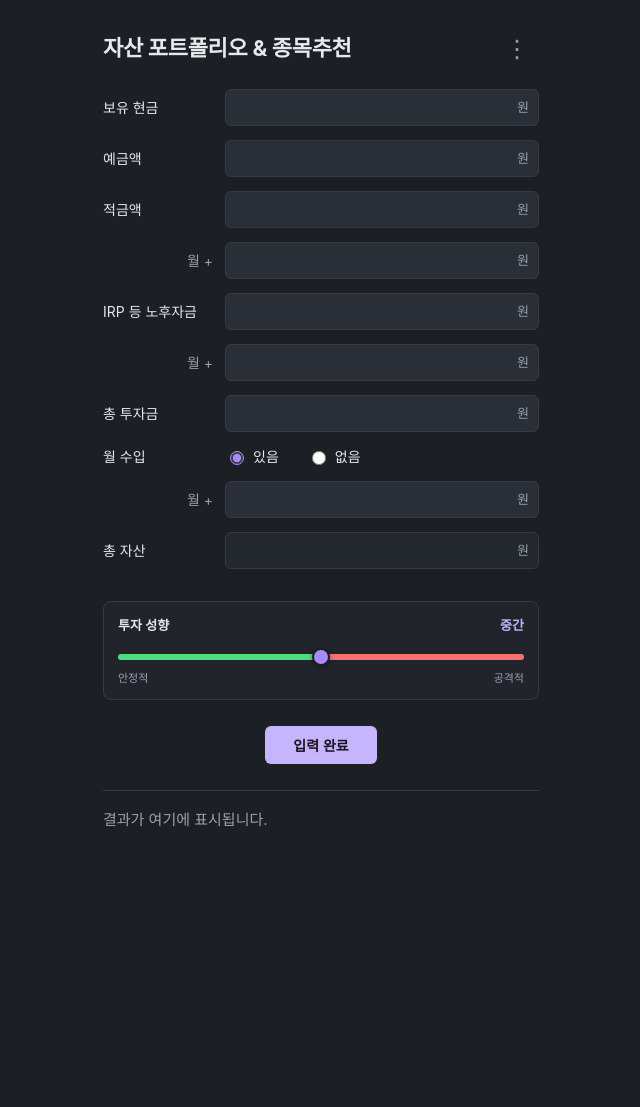
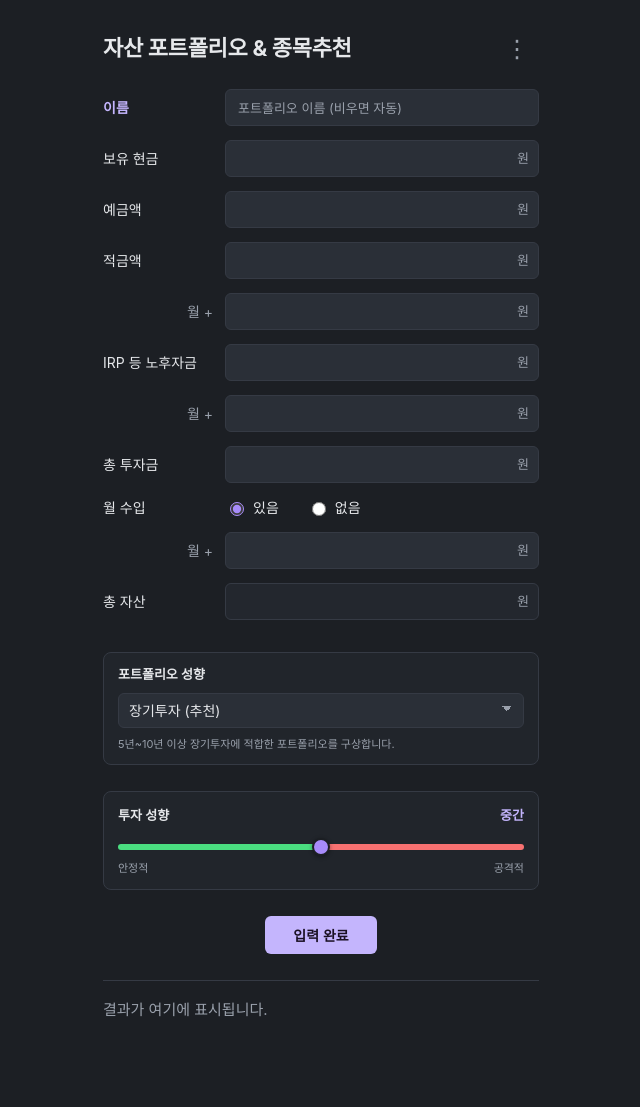
Before and after one commit to nameisnoting/Investment_Site, a Flask app: page / in a window 1280 px wide. Shown: the whole page, without its empty margins (319-959 px from the left). Before the commit the page ends 827 px from the top, so only its background shows below. Run offline with Flask 3, Linux system fonts and the light colour scheme.

Commit message:
Phase A: 포트폴리오 성향 드롭다운 + 저장 시스템 확장 (5→20, 페이지네이션)
UI 추가:
- 포트폴리오 성향 드롭다운 4종: 장기투자 / 폭등시그널 / 모멘텀 추종 / 혼합
  각 항목 description 표시 (리스크 높을수록 색상 경고 강화)
- 포트폴리오 이름 입력 (선택, 비우면 자동 "포트폴리오 A~T" 부여)

저장 시스템 (localStorage):
- 5개 → 20개로 확장 (storage key v1 → v2 마이그레이션 포함)
- 5개씩 페이지네이션 (◀ 1/4 ▶ 컨트롤)
- 개별 삭제 버튼 (각 항목 ✕)
- 자동 이름 부여: 살아있는 라벨 중 빠진 첫 알파벳 재사용
- 사용자 지정 이름은 보호 (자동 라벨에서 제외)
- 20개 가득 차면 FIFO로 가장 오래된 항목 제거
- 헤더에 "N/20" 카운트 표시
- 카드에 strategy 태그 표시 (장기/폭등/모멘텀/혼합 색상별)

백엔드:
- strategy 파라미터 수신 (Phase A에선 받기만, 분기 로직은 Phase B/C/D에서 적용)
- profile dict에 strategy 포함하여 응답
- 잘못된 strategy 값은 long_term으로 fallback

다음 단계: Phase B (폭등시그널 로직)부터 진행 예정

```diff
--- a/app.py
+++ b/app.py
@@ -66,6 +66,11 @@ def derive_profile_and_cfg(data: Dict[str, Any]):
     risk_level = int(data.get("risk_level", 3) or 3)
     risk_level = max(1, min(risk_level, 5))
 
+    # 포트폴리오 전략 (Phase A에선 수신만, Phase B/C/D에서 분기 적용)
+    strategy = str(data.get("strategy", "long_term")).lower()
+    if strategy not in ("long_term", "surge", "momentum", "mixed"):
+        strategy = "long_term"
+
     # ── 고용 상태 분기 ────────────────────────────────────────
     if not has_income:
         status = "unemployed"
@@ -131,7 +136,7 @@ def derive_profile_and_cfg(data: Dict[str, Any]):
     adjusted = max(0.10, min(cfg.core_ratio * core_mult, 0.95))
     cfg = replace(cfg, core_ratio=adjusted)
 
-    return profile, cfg, tier, current_invest, monthly_income, risk_level, deposit_keep_amount
+    return profile, cfg, tier, current_invest, monthly_income, risk_level, deposit_keep_amount, strategy
 
 
 # ──────────────────────────────────────────────────────────────
@@ -207,7 +212,7 @@ def index():
 @app.route("/api/advise", methods=["POST"])
 def advise():
     data = request.get_json(force=True, silent=True) or {}
-    profile, cfg, tier, current_invest, monthly_income, risk_level, deposit_keep_amount = \
+    profile, cfg, tier, current_invest, monthly_income, risk_level, deposit_keep_amount, strategy = \
         derive_profile_and_cfg(data)
 
     advisor = InvestmentAdvisor(cfg, profile)
@@ -240,6 +245,7 @@ def advise():
                 "usd_krw_rate": profile.usd_krw_rate,
                 "risk_level": risk_level,
                 "deposit_keep_amount": deposit_keep_amount,
+                "strategy": strategy,
             },
             "us_regime": _serialize_regime(us_regime),
             "kr_regime": _serialize_regime(kr_regime),
--- a/static/script.js
+++ b/static/script.js
@@ -5,14 +5,51 @@
   const kebabBtn = document.getElementById("kebab-btn");
   const kebabMenu = document.getElementById("kebab-menu");
   const kebabList = document.getElementById("kebab-list");
+  const kebabCount = document.getElementById("kebab-count");
+  const kebabPager = document.getElementById("kebab-pager");
+  const kebabPrev = document.getElementById("kebab-prev");
+  const kebabNext = document.getElementById("kebab-next");
+  const kebabPagerInfo = document.getElementById("kebab-pager-info");
   const kebabClearWrap = document.getElementById("kebab-clear-wrap");
   const kebabClear = document.getElementById("kebab-clear");
+  const portNameInput = document.getElementById("port_name");
+  const strategySelect = document.getElementById("strategy");
+  const strategyDesc = document.getElementById("strategy-desc");
 
   const ASSET_FIELDS = ["cash", "deposits", "savings", "retirement", "current_invest"];
 
-  const STORAGE_KEY = "asset_portfolios_v1";
-  const MAX_SAVED = 5;
-  const LABEL_CHARS = ["A", "B", "C", "D", "E"];
+  // 저장 schema v2로 마이그레이션 (name/strategy 필드 추가)
+  const STORAGE_KEY = "asset_portfolios_v2";
+  const OLD_STORAGE_KEY = "asset_portfolios_v1";
+  const MAX_SAVED = 20;
+  const PAGE_SIZE = 5;
+  // 20개 라벨 (A ~ T)
+  const LABEL_CHARS = "ABCDEFGHIJKLMNOPQRST".split("");
+
+  const STRATEGY_LABEL = {
+    long_term: "장기투자",
+    surge:     "폭등시그널",
+    momentum:  "모멘텀",
+    mixed:     "혼합",
+  };
+
+  const STRATEGY_DESC = {
+    long_term: { text: "5년~10년 이상 장기투자에 적합한 포트폴리오를 구상합니다.", cls: "" },
+    surge:     { text: "중단기 투자에 적합한 포트폴리오를 구상합니다. 리스크가 크기 때문에 주의가 필요합니다.", cls: "warn" },
+    momentum:  { text: "단기 트레이딩에 적합한 포트폴리오를 구상합니다. 리스크가 매우 크기 때문에 소량의 자산만 투입하는 것을 추천드립니다.", cls: "bad" },
+    mixed:     { text: "중장단기 종목을 적절히 혼합하여 포트폴리오를 구상합니다.", cls: "" },
+  };
+
+  let currentPage = 0;   // 0-indexed
+
+  function syncStrategyDesc() {
+    const v = strategySelect.value;
+    const d = STRATEGY_DESC[v] || STRATEGY_DESC.long_term;
+    strategyDesc.textContent = d.text;
+    strategyDesc.className = "strategy-desc" + (d.cls ? " " + d.cls : "");
+  }
+  strategySelect.addEventListener("change", syncStrategyDesc);
+  syncStrategyDesc();
 
   const RISK_LABELS = {
     1: "안정적",
@@ -92,6 +129,8 @@
       has_income:         document.querySelector('input[name="has_income"]:checked').value,
       monthly_income:     parseNum(monthlyIncomeInput.value),
       risk_level:         parseInt(riskInput.value, 10) || 3,
+      strategy:           strategySelect.value || "long_term",
+      port_name:          (portNameInput.value || "").trim(),
     };
 
     submitBtn.disabled = true;
@@ -127,9 +166,26 @@
   function loadSaved() {
     try {
       const raw = localStorage.getItem(STORAGE_KEY);
-      if (!raw) return [];
-      const parsed = JSON.parse(raw);
-      return Array.isArray(parsed) ? parsed : [];
+      if (raw) {
+        const parsed = JSON.parse(raw);
+        return Array.isArray(parsed) ? parsed : [];
+      }
+      // v1 마이그레이션: 기존 5개짜리 데이터 살리기
+      const oldRaw = localStorage.getItem(OLD_STORAGE_KEY);
+      if (oldRaw) {
+        const old = JSON.parse(oldRaw);
+        if (Array.isArray(old)) {
+          const migrated = old.map(e => ({
+            ...e,
+            name: null,            // 자동이름 부여 대상
+            isCustomName: false,
+            strategy: e.input?.strategy || "long_term",
+          }));
+          writeSaved(migrated);
+          return migrated;
+        }
+      }
+      return [];
     } catch {
       return [];
     }
@@ -143,11 +199,50 @@
     }
   }
 
+  // 자동이름 부여: 살아있는 자동이름 중 빠진 첫 알파벳, 없으면 다음 새 알파벳
+  function nextAutoName(arr) {
+    const usedAutoLabels = new Set(
+      arr.filter(e => !e.isCustomName && e.name)
+         .map(e => e.name.replace(/^포트폴리오\s*/, ""))
+    );
+    for (const c of LABEL_CHARS) {
+      if (!usedAutoLabels.has(c)) return `포트폴리오 ${c}`;
+    }
+    // A~T 모두 차면 (FIFO로 자리 비울 거라 거의 발생 안 함)
+    return `포트폴리오 ${LABEL_CHARS[arr.length % LABEL_CHARS.length]}`;
+  }
+
   function savePortfolio(input, result) {
     const arr = loadSaved();
-    arr.push({ savedAt: Date.now(), input, result });
-    while (arr.length > MAX_SAVED) arr.shift();   // 오래된 것부터 제거 (FIFO)
+    const customName = (input.port_name || "").trim();
+
+    // 20개 가득 차면 가장 오래된 거 제거 (FIFO)
+    while (arr.length >= MAX_SAVED) arr.shift();
+
+    arr.push({
+      savedAt:      Date.now(),
+      name:         customName || nextAutoName(arr),
+      isCustomName: !!customName,
+      strategy:     input.strategy || "long_term",
+      input,
+      result,
+    });
     writeSaved(arr);
+
+    // 마지막 페이지로 이동 (방금 저장한 항목 보이도록)
+    const totalPages = Math.max(1, Math.ceil(arr.length / PAGE_SIZE));
+    currentPage = totalPages - 1;
+    renderKebabList();
+  }
+
+  function deleteEntry(idx) {
+    const arr = loadSaved();
+    if (idx < 0 || idx >= arr.length) return;
+    arr.splice(idx, 1);
+    writeSaved(arr);
+    // 빈 페이지로 가지 않게 보정
+    const totalPages = Math.max(1, Math.ceil(arr.length / PAGE_SIZE));
+    if (currentPage >= totalPages) currentPage = totalPages - 1;
     renderKebabList();
   }
 
@@ -162,19 +257,45 @@
 
   function renderKebabList() {
     const arr = loadSaved();
+    kebabCount.textContent = `${arr.length}/${MAX_SAVED}`;
+
     if (arr.length === 0) {
       kebabList.innerHTML = `<div class="kebab-empty">저장된 항목 없음</div>`;
       kebabClearWrap.hidden = true;
+      kebabPager.hidden = true;
       return;
     }
-    kebabList.innerHTML = arr.map((entry, idx) => {
-      const label = LABEL_CHARS[idx] || `?${idx}`;
+
+    const totalPages = Math.ceil(arr.length / PAGE_SIZE);
+    if (currentPage >= totalPages) currentPage = totalPages - 1;
+    if (currentPage < 0) currentPage = 0;
+
+    const start = currentPage * PAGE_SIZE;
+    const end   = Math.min(start + PAGE_SIZE, arr.length);
+
+    kebabList.innerHTML = arr.slice(start, end).map((entry, localIdx) => {
+      const globalIdx = start + localIdx;
+      const name = entry.name || `포트폴리오 ${LABEL_CHARS[globalIdx] || "?"}`;
+      const strategy = entry.strategy || "long_term";
+      const strategyLabel = STRATEGY_LABEL[strategy] || strategy;
       return `
-        <div class="kebab-item" data-idx="${idx}">
-          <span class="label">포트폴리오 ${label}</span>
-          <span class="meta">${fmtDate(entry.savedAt)}</span>
+        <div class="kebab-item" data-idx="${globalIdx}">
+          <div class="label-wrap">
+            <span class="label">${escape(name)}</span>
+            <span class="meta">
+              <span class="strategy-tag ${escape(strategy)}">${escape(strategyLabel)}</span>
+              ${fmtDate(entry.savedAt)}
+            </span>
+          </div>
+          <button type="button" class="item-delete" data-del="${globalIdx}" aria-label="삭제">✕</button>
         </div>`;
     }).join("");
+
+    // 페이지네이션
+    kebabPager.hidden = (totalPages <= 1);
+    kebabPagerInfo.textContent = `${currentPage + 1} / ${totalPages}`;
+    kebabPrev.disabled = (currentPage === 0);
+    kebabNext.disabled = (currentPage >= totalPages - 1);
     kebabClearWrap.hidden = false;
   }
 
@@ -193,6 +314,8 @@
     setField("current_invest",     input.current_invest);
     setField("monthly_income",     input.monthly_income);
 
+    portNameInput.value = input.port_name || "";
+
     const incomeRadio = document.querySelector(
       `input[name="has_income"][value="${input.has_income || "yes"}"]`
     );
@@ -203,6 +326,10 @@
     if (input.risk_level) {
       riskInput.value = String(input.risk_level);
       syncRiskLabel();
+    }
+    if (input.strategy) {
+      strategySelect.value = input.strategy;
+      syncStrategyDesc();
     }
   }
 
@@ -233,15 +360,36 @@
   });
 
   kebabList.addEventListener("click", (e) => {
+    // 개별 삭제 버튼 우선
+    const delBtn = e.target.closest(".item-delete");
+    if (delBtn) {
+      e.stopPropagation();
+      const idx = parseInt(delBtn.dataset.del, 10);
+      if (Number.isFinite(idx)) deleteEntry(idx);
+      return;
+    }
+    // 아니면 카드 클릭 → 복원
     const item = e.target.closest(".kebab-item");
     if (!item) return;
     const idx = parseInt(item.dataset.idx, 10);
     if (Number.isFinite(idx)) restoreEntry(idx);
   });
 
+  kebabPrev.addEventListener("click", (e) => {
+    e.stopPropagation();
+    if (currentPage > 0) { currentPage--; renderKebabList(); }
+  });
+  kebabNext.addEventListener("click", (e) => {
+    e.stopPropagation();
+    const arr = loadSaved();
+    const totalPages = Math.ceil(arr.length / PAGE_SIZE);
+    if (currentPage < totalPages - 1) { currentPage++; renderKebabList(); }
+  });
+
   kebabClear.addEventListener("click", () => {
     if (!confirm("저장된 포트폴리오를 모두 삭제할까요?")) return;
     localStorage.removeItem(STORAGE_KEY);
+    currentPage = 0;
     renderKebabList();
   });
 
--- a/static/style.css
+++ b/static/style.css
@@ -174,8 +252,60 @@ html, body {
 .radio { display: inline-flex; align-items: center; gap: 6px; cursor: pointer; font-size: 14px; }
 .radio input { accent-color: var(--accent); width: 14px; height: 14px; }
 
+/* ── 포트폴리오 이름 행 ───────────────────────────────── */
+.name-row label { color: var(--accent-soft); font-weight: 600; }
+.name-row .input-wrap input { font-style: normal; }
+.name-row .input-wrap input::placeholder { color: var(--text-dim); font-size: 13px; }
+
+/* ── 포트폴리오 성향 (전략) 드롭다운 ──────────────────── */
+.strategy-row {
+  margin-top: 18px;
+  padding: 12px 14px;
+  background: var(--panel);
+  border: 1px solid var(--border);
+  border-radius: 8px;
+  display: flex;
+  flex-direction: column;
+  gap: 8px;
+}
+.strategy-label {
+  font-size: 13px;
+  color: var(--text);
+  font-weight: 600;
+}
+.strategy-select {
+  width: 100%;
+  background: var(--input-bg);
+  color: var(--text);
+  border: 1px solid var(--border);
+  border-radius: 6px;
+  padding: 8px 10px;
+  font-size: 14px;
+  font-family: inherit;
+  outline: none;
+  cursor: pointer;
+  appearance: none;
+  -webkit-appearance: none;
+  background-image: linear-gradient(45deg, transparent 50%, var(--text-dim) 50%),
+                    linear-gradient(135deg, var(--text-dim) 50%, transparent 50%);
+  background-position: calc(100% - 16px) calc(50% - 2px),
+                       calc(100% - 11px) calc(50% - 2px);
+  background-size: 5px 5px;
+  background-repeat: no-repeat;
+}
+.strategy-select:focus { border-color: var(--accent); }
+.strategy-select option { background: var(--input-bg); color: var(--text); }
+.strategy-desc {
+  margin: 0;
+  font-size: 11px;
+  color: var(--text-dim);
+  line-height: 1.5;
+}
+.strategy-desc.warn { color: var(--warn); }
+.strategy-desc.bad  { color: var(--bad); }
+
 .risk-row {
-  margin-top: 18px;
+  margin-top: 12px;
   padding: 14px 14px 12px;
   background: var(--panel);
   border: 1px solid var(--border);
--- a/templates/index.html
+++ b/templates/index.html
@@ -13,9 +13,17 @@
       <div class="kebab-wrap">
         <button type="button" id="kebab-btn" class="kebab-btn" aria-label="저장된 포트폴리오">⋮</button>
         <div id="kebab-menu" class="kebab-menu" hidden>
-          <div class="kebab-header">📂 저장된 포트폴리오</div>
+          <div class="kebab-header">
+            <span>📂 저장된 포트폴리오</span>
+            <span id="kebab-count" class="kebab-count">0/20</span>
+          </div>
           <div id="kebab-list" class="kebab-list">
             <div class="kebab-empty">저장된 항목 없음</div>
+          </div>
+          <div id="kebab-pager" class="kebab-pager" hidden>
+            <button type="button" id="kebab-prev" class="pager-btn" aria-label="이전 페이지">◀</button>
+            <span id="kebab-pager-info" class="pager-info">1 / 1</span>
+            <button type="button" id="kebab-next" class="pager-btn" aria-label="다음 페이지">▶</button>
           </div>
           <div id="kebab-clear-wrap" class="kebab-clear-wrap" hidden>
             <button type="button" id="kebab-clear" class="kebab-clear">전체 삭제</button>
@@ -25,6 +33,14 @@
     </div>
 
     <form id="asset-form" class="form" autocomplete="off">
+      <!-- 포트폴리오 이름 (선택) — 비우면 자동으로 "포트폴리오 A" 부여 -->
+      <div class="row name-row">
+        <label for="port_name">이름</label>
+        <div class="input-wrap">
+          <input type="text" id="port_name" maxlength="30" placeholder="포트폴리오 이름 (비우면 자동)" />
+        </div>
+      </div>
+
       <div class="row">
         <label for="cash">보유 현금</label>
         <div class="input-wrap">
@@ -108,6 +124,20 @@
         </div>
       </div>
 
+      <!-- 포트폴리오 성향 (전략) — 4가지 모드 -->
+      <div class="strategy-row">
+        <label for="strategy" class="strategy-label">포트폴리오 성향</label>
+        <select id="strategy" class="strategy-select">
+          <option value="long_term" selected>장기투자 (추천)</option>
+          <option value="surge">폭등시그널</option>
+          <option value="momentum">모멘텀 추종</option>
+          <option value="mixed">혼합</option>
+        </select>
+        <p id="strategy-desc" class="strategy-desc">
+          5년~10년 이상 장기투자에 적합한 포트폴리오를 구상합니다.
+        </p>
+      </div>
+
       <div class="risk-row">
         <div class="risk-head">
           <span class="risk-title">투자 성향</span>
```
Also changed, not shown: other parts of static/style.css (+84 -6 lines).
